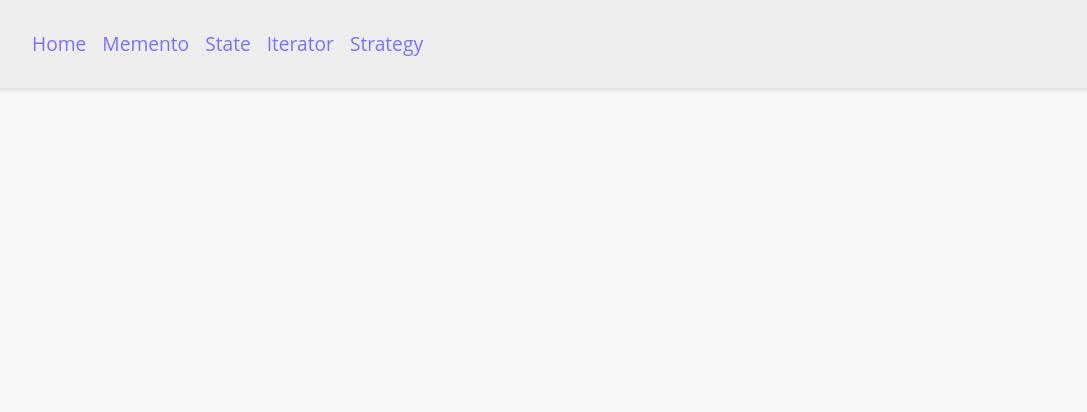
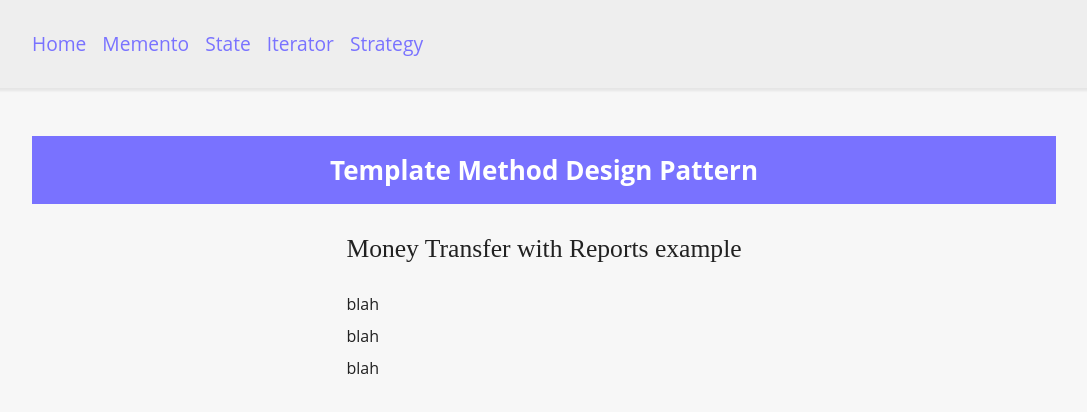
Before and after one commit to metafield/Design-Patterns-Typescript, a React (Create React App) app: page /patterns/template in a window 1280 px wide. Shown: the top 412 px of the page, without its empty margins (96-1183 px from the left). Built offline with nearby package versions, Linux system fonts and the light colour scheme.

Commit message:
tests passing for template pattern

```diff
--- a/src/App.tsx
+++ b/src/App.tsx
@@ -8,6 +8,7 @@ import { GlobalStyle } from './Styles/GlobalStyle';
 import { StatePage } from './Pages/StatePage';
 import { IteratorPage } from './Pages/IteratorPage';
 import { StrategyPage } from './Pages/StrategyPage';
+import { TemplateMethodPage } from './Pages/TemplateMethodPage';
 
 function App() {
   return (
@@ -19,6 +20,7 @@ function App() {
       <Route path="/patterns/state" component={StatePage} exact />
       <Route path="/patterns/iterator" component={IteratorPage} exact />
       <Route path="/patterns/strategy" component={StrategyPage} exact />
+      <Route path="/patterns/template" component={TemplateMethodPage} exact />
     </BrowserRouter>
   );
 }
--- /dev/null
+++ b/src/Pages/TemplateMethodPage.tsx
@@ -0,0 +1,6 @@
+import React, { FC } from 'react';
+import { TemplateMethod } from '../Patterns/TemplateMethod/TemplateMethod';
+
+export const TemplateMethodPage: FC = () => {
+  return <TemplateMethod />;
+};
--- /dev/null
+++ b/src/Patterns/TemplateMethod/TemplateMethod.tsx
@@ -0,0 +1,44 @@
+import React, { FC } from 'react';
+import styled from 'styled-components';
+import { FluidHeader, Heading, Article } from '../../Styles/Atoms';
+import { breakPoints } from '../../Styles/breakPoints';
+
+export const TemplateMethod: FC = () => {
+  // const logger = new StorageLogger();
+
+  return (
+    <Container>
+      <FluidHeader>Template Method Design Pattern</FluidHeader>
+
+      <Article>
+        <Heading>Money Transfer with Reports example</Heading>
+        <p>blah</p>
+
+        <p>blah</p>
+
+        <p>blah</p>
+      </Article>
+
+      {/* <Log readOnly value={logger.entries.join('\n')} rows={8} /> */}
+    </Container>
+  );
+};
+
+const Container = styled.section`
+  display: grid;
+  grid-template-columns: var(--grid);
+  > * {
+    grid-column: 2;
+  }
+`;
+
+const Log = styled.textarea`
+  background-image: linear-gradient(#f1f1f1 50%, #f9f9f9 50%);
+  background-size: 100% 2rem;
+  resize: none;
+
+  @media (min-width: ${breakPoints.tablet}) {
+    justify-self: center;
+    width: 50%;
+  }
+`;
```
Also changed, not shown: 2 other files (tests, documents, lock files or other folders).
